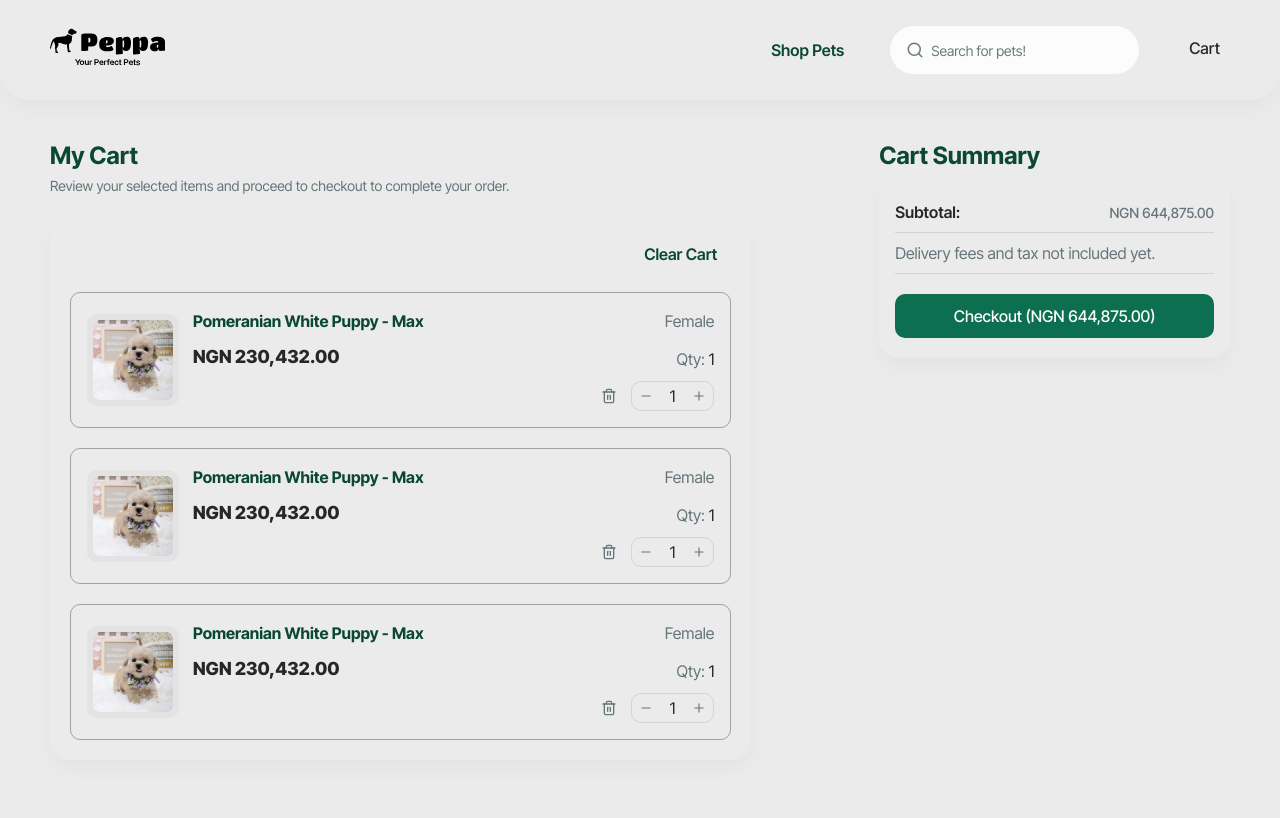
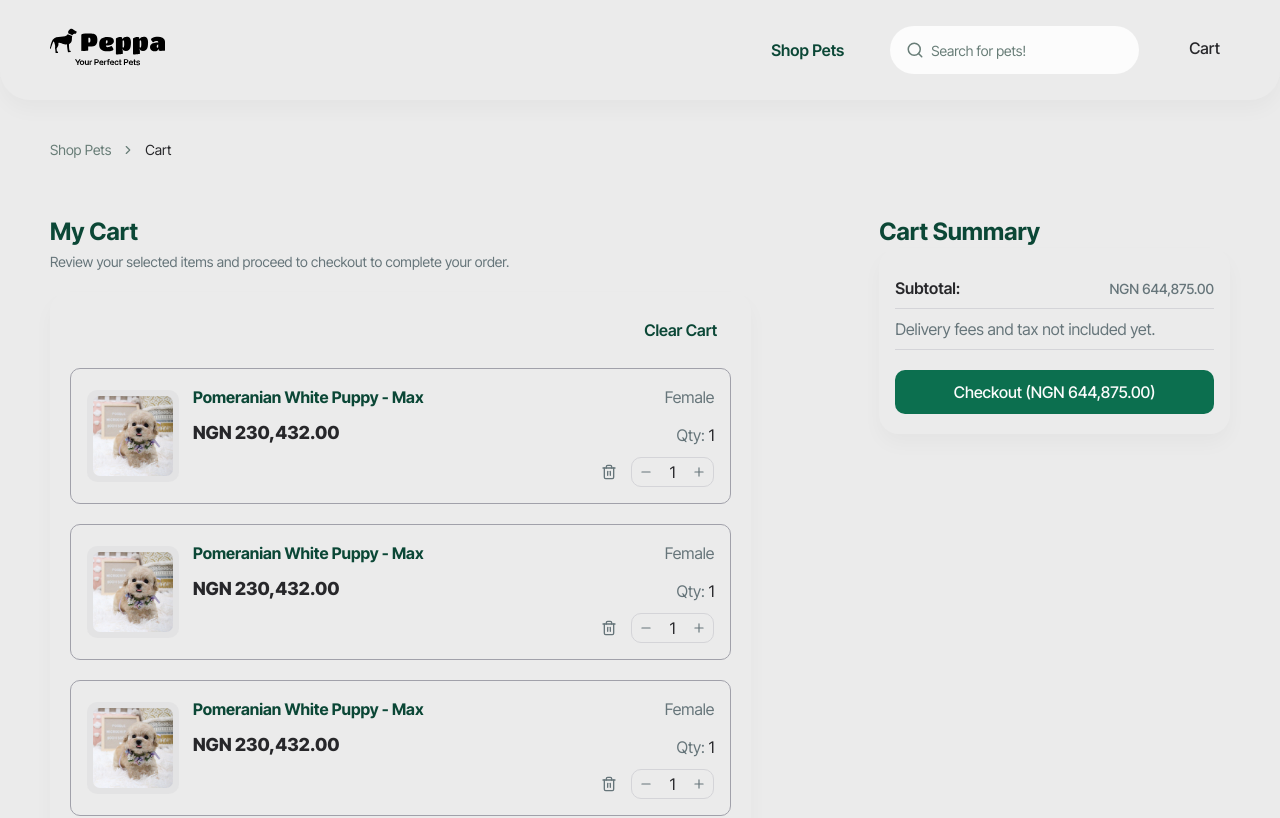
Before and after one commit to elitenoire/hng11-tre-x, a Next.js app: page /cart in a window 1280 px wide. Shown: the top 818 px of the page. Built offline with nearby package versions, Linux system fonts and the light colour scheme.

Commit message:
update breadcrumbs

```diff
--- a/app/cart/page.tsx
+++ b/app/cart/page.tsx
@@ -5,6 +5,7 @@ import { GrandTotal } from '@/components/GrandTotal'
 import { Button } from '@/components/ui/button'
 import { CheckoutCard } from '@/components/CheckoutCard'
 import { CartCard } from '@/components/CartCard'
+import { BreadcrumbsCart } from '@/components/Breadcrumbs'
 
 export const metadata: Metadata = {
   title: 'My Cart',
@@ -24,6 +25,7 @@ export default function CartPage() {
   const subtotal = 'NGN 644,875.00'
   return (
     <div className="space-y-14">
+      <BreadcrumbsCart />
       <div className="flex flex-col gap-x-32 gap-y-12 max-lg:mx-auto max-lg:max-w-2xl lg:flex-row-reverse">
         <div className="top-[calc(100px+1rem)] flex-1 lg:sticky lg:self-start">
           <div>
--- a/app/checkout/page.tsx
+++ b/app/checkout/page.tsx
@@ -5,7 +5,7 @@ import { OrderCard } from '@/components/OrderCard'
 import { GrandTotal } from '@/components/GrandTotal'
 import { ShippingCard } from '@/components/ShippingCard'
 import { SuccessCard } from '@/components/SuccessCard'
-import { Breadcrumbs } from '@/components/Breadcrumbs'
+import { BreadcrumbsCheckout } from '@/components/Breadcrumbs'
 import { InputField } from '@/components/InputField'
 import { Input } from '@/components/ui/input'
 import { Label } from '@/components/ui/label'
@@ -25,7 +25,7 @@ export const metadata: Metadata = {
 export default function CheckoutPage() {
   return (
     <div className="space-y-12">
-      <Breadcrumbs />
+      <BreadcrumbsCheckout />
       <div className="flex flex-col gap-x-32 gap-y-12 max-lg:mx-auto max-lg:max-w-2xl lg:flex-row-reverse">
         <div className="lg:hidden">
           <h2 className="text-2xl font-bold capitalize text-primary">Cart</h2>
--- a/app/pet/page.tsx
+++ b/app/pet/page.tsx
@@ -4,7 +4,7 @@ import Image from 'next/image'
 import { Share2 } from 'lucide-react'
 import { DiscoverPets } from '@/components/DiscoverPets'
 import { PetReview } from '@/components/PetReview'
-import { Breadcrumbs } from '@/components/Breadcrumbs'
+import { BreadcrumbsPets } from '@/components/Breadcrumbs'
 import { SocialMedia } from '@/components/SocialMedia'
 import { PetCarousel } from '@/components/PetCarousel'
 import { Button } from '@/components/ui/button'
@@ -47,7 +47,7 @@ export default function PetPage() {
         </div>
         <div className="flex flex-1 flex-col gap-10 lg:gap-5">
           <div className="space-y-[18px] rounded-[20px] max-lg:-mx-4 max-lg:px-4 max-lg:py-5 max-lg:shadow-body">
-            <Breadcrumbs />
+            <BreadcrumbsPets />
             <p className="text-sm font-medium text-foreground-light/50">SKU #1000078</p>
             <h1 className="text-2xl font-bold text-primary">Snowball - Max</h1>
             <p className="text-xl font-bold text-foreground-light">NGN 230,432.00</p>
--- a/components/Breadcrumbs.tsx
+++ b/components/Breadcrumbs.tsx
@@ -1,3 +1,70 @@
-export function Breadcrumbs() {
-  return <div>Breadcrumbs</div>
+import Link from 'next/link'
+
+import {
+  Breadcrumb,
+  BreadcrumbItem,
+  BreadcrumbLink,
+  BreadcrumbList,
+  BreadcrumbPage,
+  BreadcrumbSeparator,
+} from '@/components/ui/breadcrumb'
+
+export function BreadcrumbsCheckout() {
+  return (
+    <Breadcrumb>
+      <BreadcrumbList>
+        <BreadcrumbItem>
+          <BreadcrumbLink asChild>
+            <Link href="/">Shop Pets</Link>
+          </BreadcrumbLink>
+        </BreadcrumbItem>
+        <BreadcrumbSeparator />
+        <BreadcrumbItem>
+          <BreadcrumbLink asChild>
+            <Link href="/cart">Cart</Link>
+          </BreadcrumbLink>
+        </BreadcrumbItem>
+        <BreadcrumbSeparator />
+        <BreadcrumbItem>
+          <BreadcrumbPage>Checkout</BreadcrumbPage>
+        </BreadcrumbItem>
+      </BreadcrumbList>
+    </Breadcrumb>
+  )
 }
+
+export function BreadcrumbsCart() {
+  return (
+    <Breadcrumb>
+      <BreadcrumbList>
+        <BreadcrumbItem>
+          <BreadcrumbLink asChild>
+            <Link href="/">Shop Pets</Link>
+          </BreadcrumbLink>
+        </BreadcrumbItem>
+        <BreadcrumbSeparator />
+        <BreadcrumbItem>
+          <BreadcrumbPage>Cart</BreadcrumbPage>
+        </BreadcrumbItem>
+      </BreadcrumbList>
+    </Breadcrumb>
+  )
+}
+
+export function BreadcrumbsPets() {
+  return (
+    <Breadcrumb>
+      <BreadcrumbList>
+        <BreadcrumbItem>
+          <BreadcrumbLink asChild>
+            <Link href="/">Shop Pets</Link>
+          </BreadcrumbLink>
+        </BreadcrumbItem>
+        <BreadcrumbSeparator />
+        <BreadcrumbItem>
+          <BreadcrumbPage>Pet View</BreadcrumbPage>
+        </BreadcrumbItem>
+      </BreadcrumbList>
+    </Breadcrumb>
+  )
+}
--- /dev/null
+++ b/components/ui/breadcrumb.tsx
@@ -0,0 +1,115 @@
+import * as React from "react"
+import { Slot } from "@radix-ui/react-slot"
+import { ChevronRight, MoreHorizontal } from "lucide-react"
+
+import { cn } from "@/lib/utils"
+
+const Breadcrumb = React.forwardRef<
+  HTMLElement,
+  React.ComponentPropsWithoutRef<"nav"> & {
+    separator?: React.ReactNode
+  }
+>(({ ...props }, ref) => <nav ref={ref} aria-label="breadcrumb" {...props} />)
+Breadcrumb.displayName = "Breadcrumb"
+
+const BreadcrumbList = React.forwardRef<
+  HTMLOListElement,
+  React.ComponentPropsWithoutRef<"ol">
+>(({ className, ...props }, ref) => (
+  <ol
+    ref={ref}
+    className={cn(
+      "flex flex-wrap items-center gap-1.5 break-words text-sm text-muted-foreground sm:gap-2.5",
+      className
+    )}
+    {...props}
+  />
+))
+BreadcrumbList.displayName = "BreadcrumbList"
+
+const BreadcrumbItem = React.forwardRef<
+  HTMLLIElement,
+  React.ComponentPropsWithoutRef<"li">
+>(({ className, ...props }, ref) => (
+  <li
+    ref={ref}
+    className={cn("inline-flex items-center gap-1.5", className)}
+    {...props}
+  />
+))
+BreadcrumbItem.displayName = "BreadcrumbItem"
+
+const BreadcrumbLink = React.forwardRef<
+  HTMLAnchorElement,
+  React.ComponentPropsWithoutRef<"a"> & {
+    asChild?: boolean
+  }
+>(({ asChild, className, ...props }, ref) => {
+  const Comp = asChild ? Slot : "a"
+
+  return (
+    <Comp
+      ref={ref}
+      className={cn("transition-colors hover:text-foreground", className)}
+      {...props}
+    />
+  )
+})
+BreadcrumbLink.displayName = "BreadcrumbLink"
+
+const BreadcrumbPage = React.forwardRef<
+  HTMLSpanElement,
+  React.ComponentPropsWithoutRef<"span">
+>(({ className, ...props }, ref) => (
+  <span
+    ref={ref}
+    role="link"
+    aria-disabled="true"
+    aria-current="page"
+    className={cn("font-normal text-foreground", className)}
+    {...props}
+  />
+))
+BreadcrumbPage.displayName = "BreadcrumbPage"
+
+const BreadcrumbSeparator = ({
+  children,
+  className,
+  ...props
+}: React.ComponentProps<"li">) => (
+  <li
+    role="presentation"
+    aria-hidden="true"
+    className={cn("[&>svg]:size-3.5", className)}
+    {...props}
+  >
+    {children ?? <ChevronRight />}
+  </li>
+)
+BreadcrumbSeparator.displayName = "BreadcrumbSeparator"
+
+const BreadcrumbEllipsis = ({
+  className,
+  ...props
+}: React.ComponentProps<"span">) => (
+  <span
+    role="presentation"
+    aria-hidden="true"
+    className={cn("flex h-9 w-9 items-center justify-center", className)}
+    {...props}
+  >
+    <MoreHorizontal className="h-4 w-4" />
+    <span className="sr-only">More</span>
+  </span>
+)
+BreadcrumbEllipsis.displayName = "BreadcrumbElipssis"
+
+export {
+  Breadcrumb,
+  BreadcrumbList,
+  BreadcrumbItem,
+  BreadcrumbLink,
+  BreadcrumbPage,
+  BreadcrumbSeparator,
+  BreadcrumbEllipsis,
+}
```
